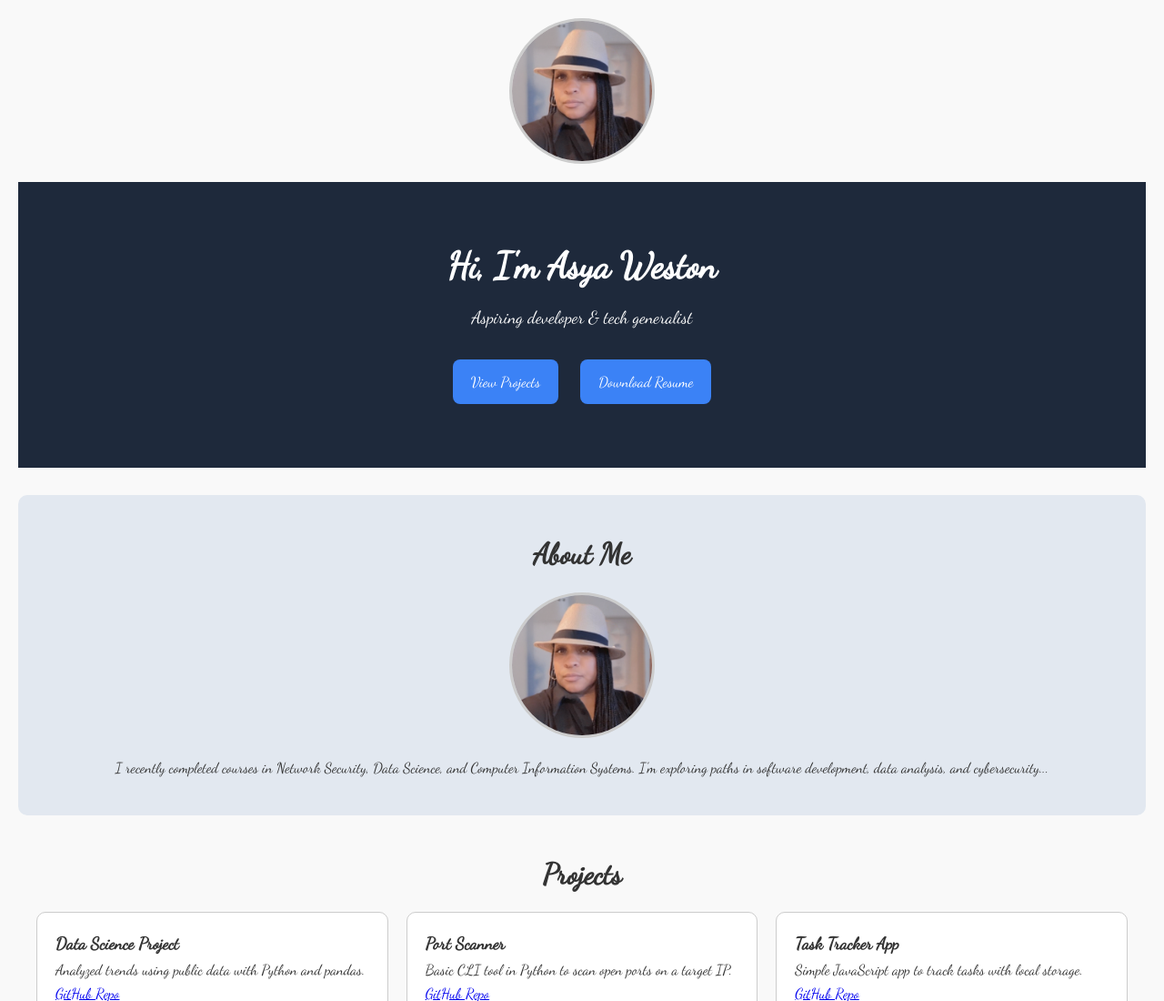
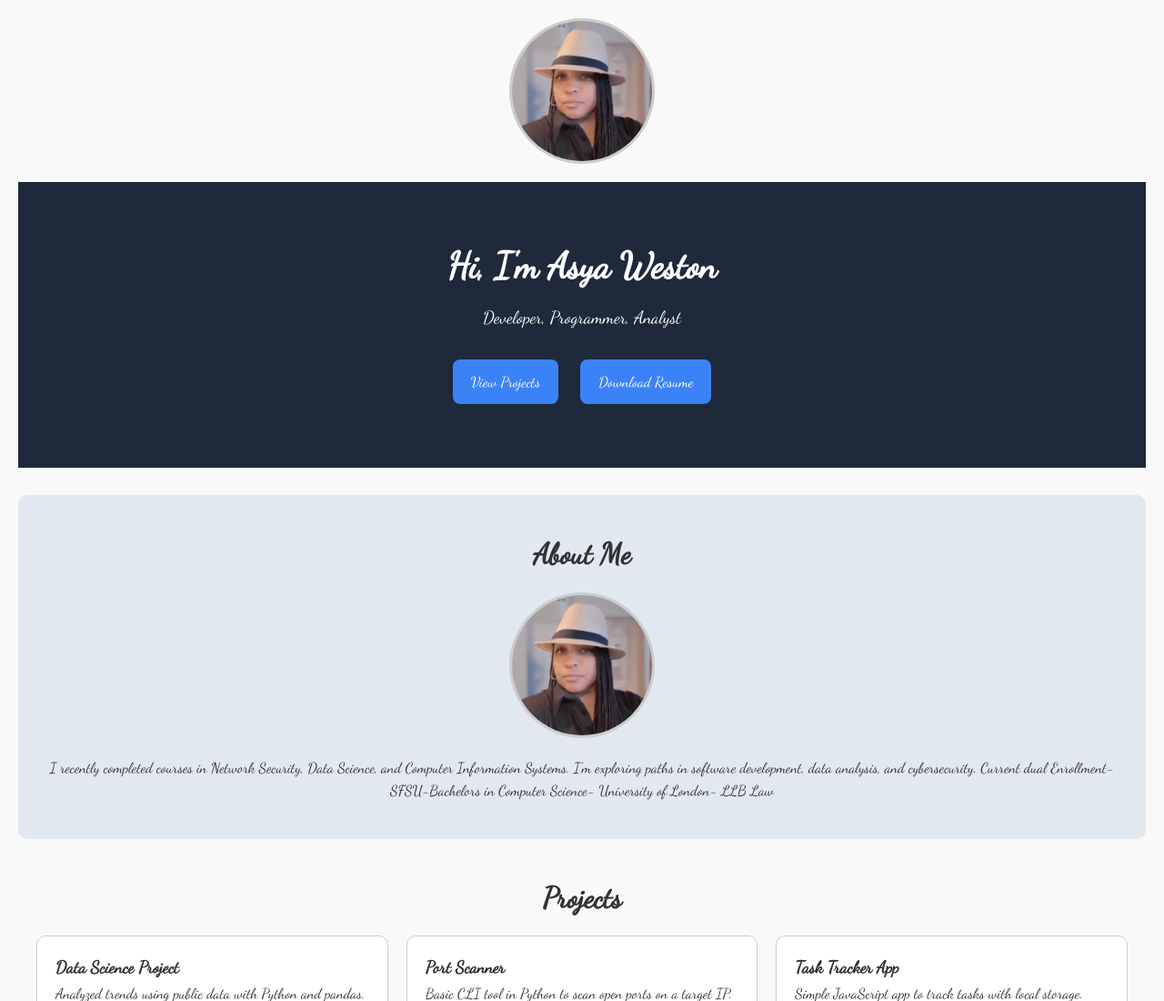
Before and after one commit to Techne-Asya/Tech-Landing-Page, a plain HTML site: page index.html in a window 1280 px wide. Shown: the top 1100 px of the page at 91% size. Drawn offline with Linux system fonts and the light colour scheme.

Commit message:
Update index.html

```diff
--- a/index.html
+++ b/index.html
@@ -12,7 +12,7 @@
   <img src="profile.jpg" alt="Your Name" class="profile-pic" />
   <header class="hero">
     <h1>Hi, I'm Asya Weston</h1>
-    <p>Aspiring developer & tech generalist</p>
+    <p>Developer, Programmer, Analyst</p>
     <a href="#projects" class="btn">View Projects</a>
     <a href="resume.pdf" class="btn" target="_blank">Download Resume</a>
   </header>
@@ -22,7 +22,7 @@
     <h2>About Me</h2>
     <img src="profile.jpg" alt="Profile photo" class="profile-pic" />
     <p>
-      I recently completed courses in Network Security, Data Science, and Computer Information Systems. I'm exploring paths in software development, data analysis, and cybersecurity...
+      I recently completed courses in Network Security, Data Science, and Computer Information Systems. I'm exploring paths in software development, data analysis, and cybersecurity. Current dual Enrollment- SFSU-Bachelors in Computer Science- University of London- LLB Law
     </p>
   </section>
 
```
